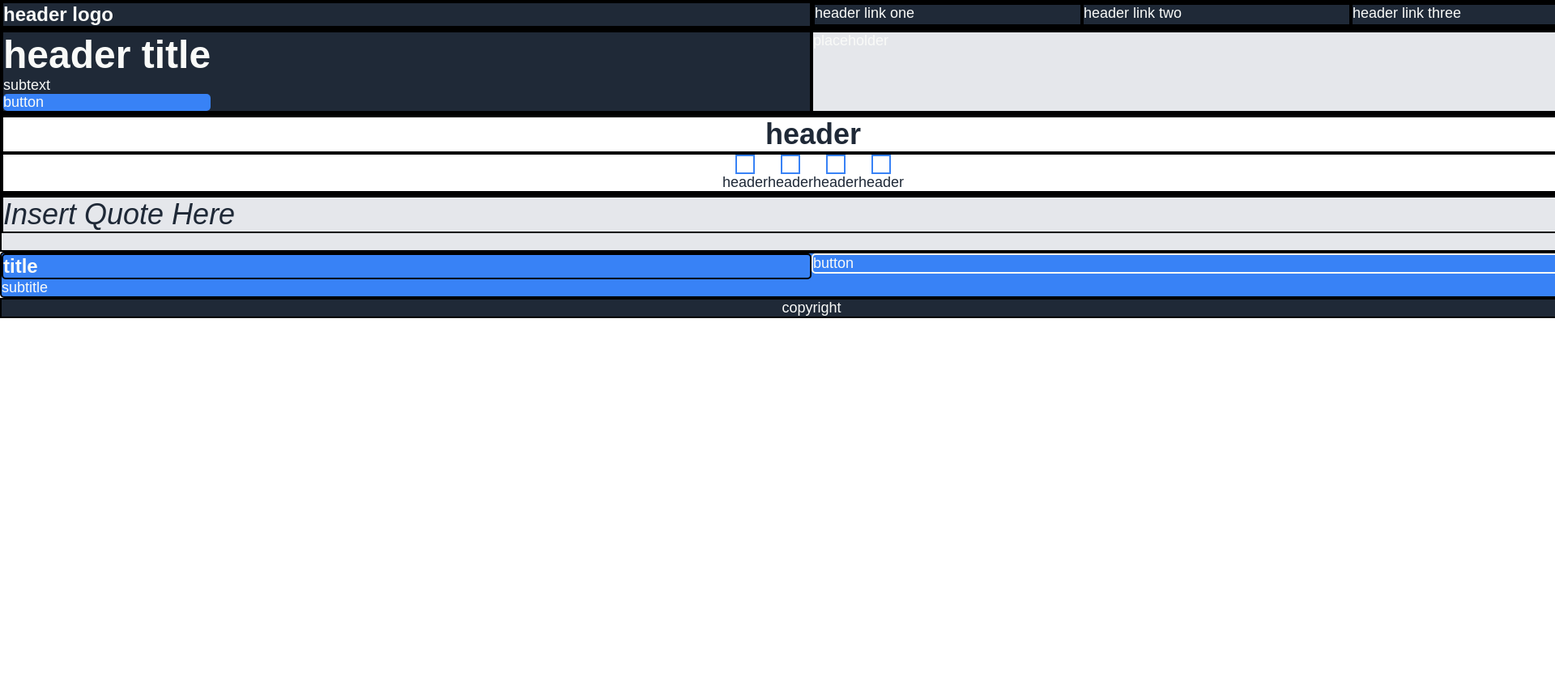
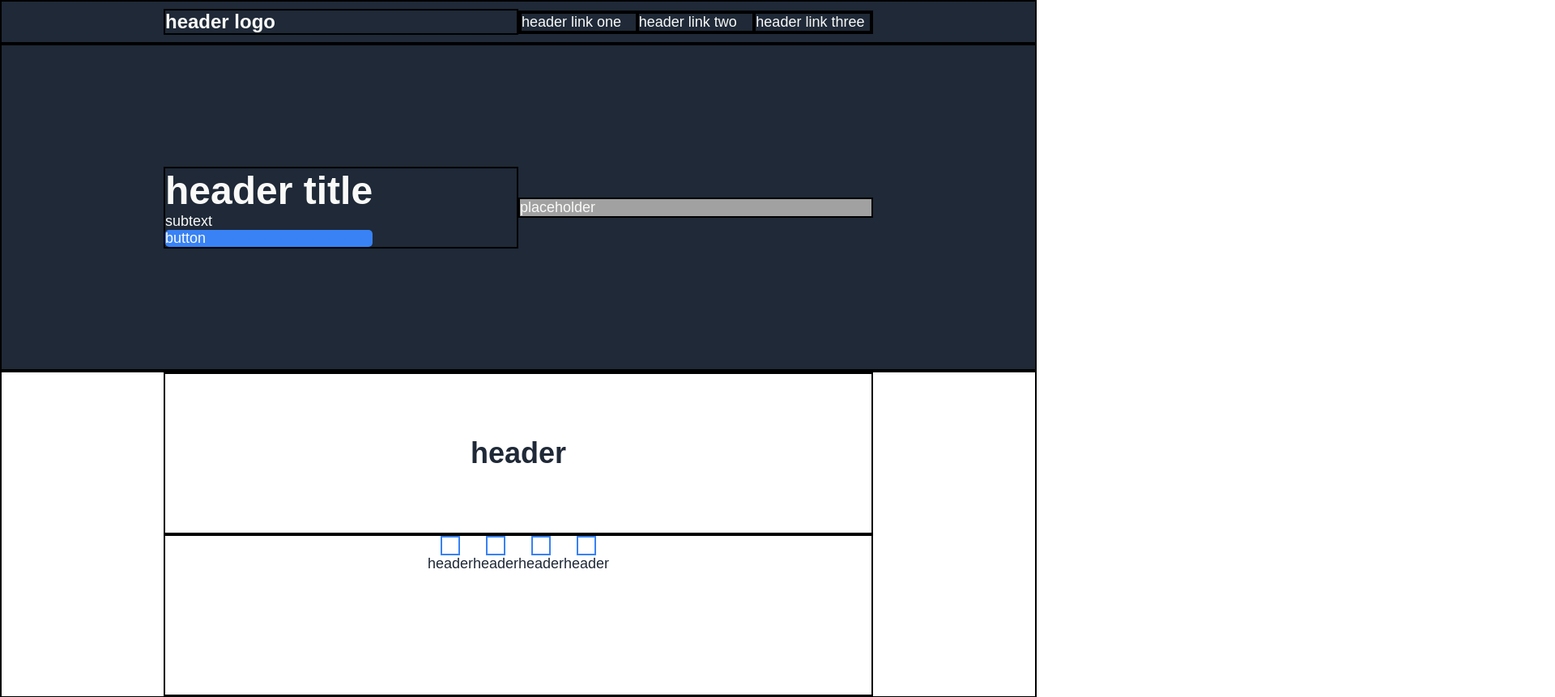
Before and after one commit to sburns-98/odin-landing-page, a plain HTML site: page index.html in a window 1280 px wide. Shown: the top 861 px of the page at 81% size, 1920 px wide, since content can reach past the window. Before the commit the page ends 800 px from the top, so only its background shows below. Drawn offline with Linux system fonts and the light colour scheme.

Commit message:
formatting

```diff
--- a/index.css
+++ b/index.css
@@ -2,21 +2,29 @@ body {
     font-size: 18px;
     margin: 0px;
     font-family: Arial, Helvetica, sans-serif;
-    display: flex;
-    flex-direction: column;
     color: #1F2937;
 }
 
 .header-top, .header-item, .info, .quote, .action-call, .footer {
     display: flex;
     border: 2px solid black;
-    flex: 1;
-    width: 2000px;
+    padding-right: 200px;
+    padding-left: 200px;
 }
 
 .header-top, .header-item, .footer{
     background-color: #1F2937;
     color: #F9FAF8;
+}
+
+.header-top, .footer {
+    height: 50px;
+    align-items: center;
+}
+
+.header-item {
+    height: 400px;
+    align-items: center;
 }
 
 .header.title {
@@ -31,12 +39,16 @@ body {
 }
 
 .header.container.secondary {
-    background-color: #E5E7EB;
+    background-color: #a1a1a1;
 }
 
 .header.logo, .action-call.title {
     font-size: 24px;
     font-weight: 800;
+    flex-direction: column;
+    flex: 1;
+    padding-left: 0px;
+    padding-right: 0px;
 }
 
 .button {
@@ -44,6 +56,8 @@ body {
     background-color: #3882F6;
     border-radius: 5px;
     color: #F9FAF8;
+    padding-left: 0px;
+    padding-right: 0px;
 }
 
 .info {
@@ -52,6 +66,7 @@ body {
     font-size: 18px;
     border: 2px solid black;
     justify-content: center;
+    height: 400px;
 }
 
 .info.container {
@@ -83,6 +98,9 @@ body {
     background-color: #E5E7EB;
     flex-direction: column;
     text-align: right;
+    font-size: 24px;
+    font-weight: 800;
+    height: 400px;
 }
 
 .quote.text {
@@ -93,18 +111,28 @@ body {
 }
 
 .action-call {
+    justify-content: center;
+    height: 400px;
+}
+
+.action-call.container {
     background-color: #3882F6;
     border-radius: 5px;
     color: #F9FAF8;
+    flex: 1;
+    display: flex;
+    padding-left: 0px;
+    padding-right: 0px;
 }
 
-.action-call div {
-    flex: 1;
-    width: auto;
+.action-call.title p {
+    font-size: 18px;
+    font-weight: normal;
 }
 
 .button.action-call {
     border-color: #F9FAF8;
+    flex: 1;
 }
 
 .footer {
--- a/index.html
+++ b/index.html
@@ -97,14 +97,14 @@
     </div>
 
     <!-- call to action -->
-    <div class="action-call">
-        <div>
+     <div class="action-call">
+        <div class="action-call container">
             <div class="action-call title">
                 title
+                <p>
+                    subtitle
+                </p>
             </div>
-            subtitle
-        </div>
-        <div>
             <div class="button action-call">
                 button
             </div>
```
